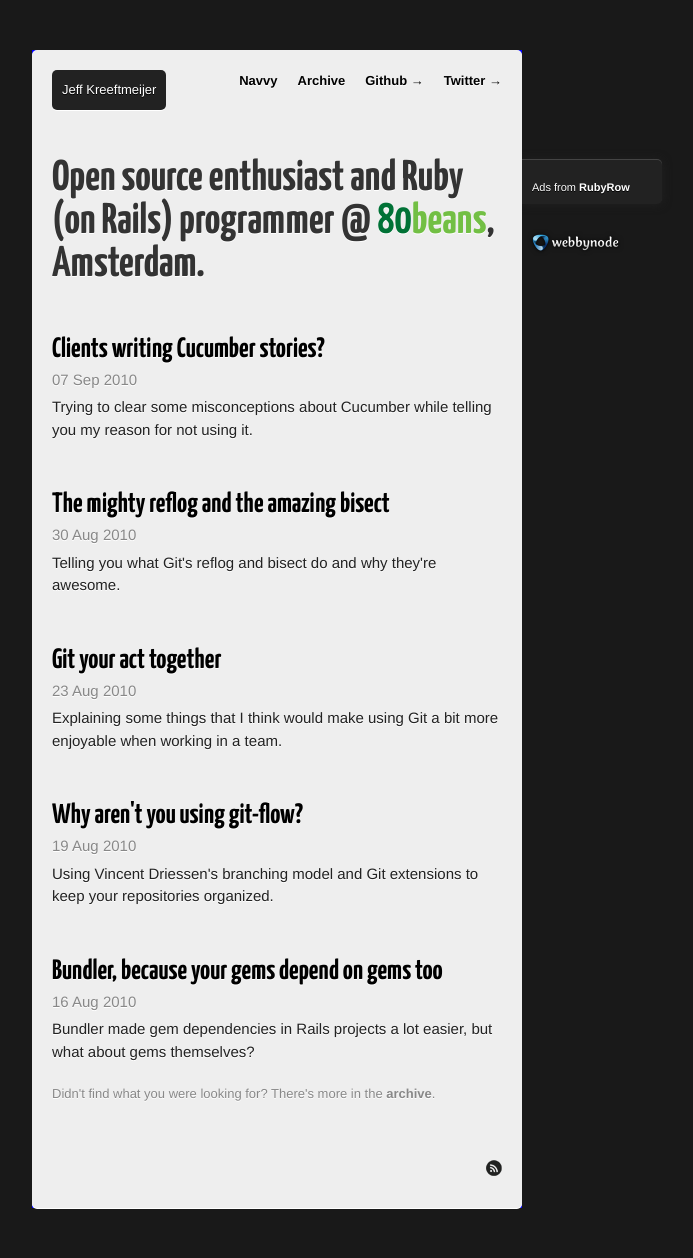
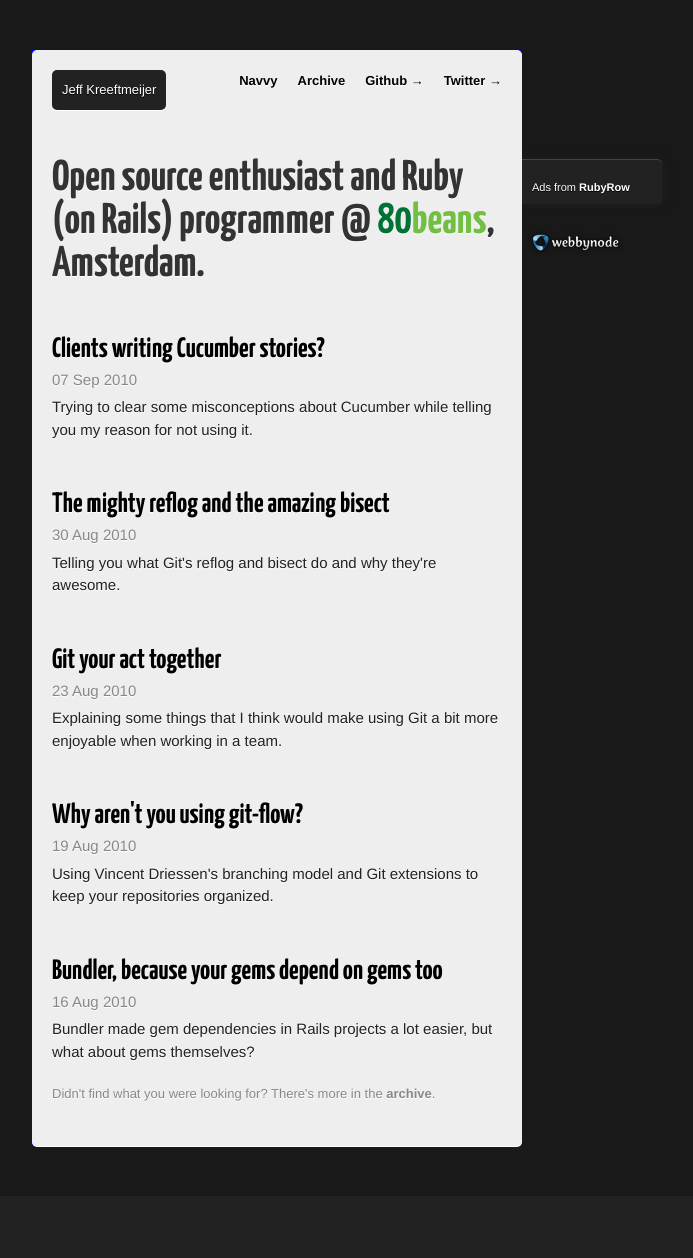
Before and after one commit to jeffkreeftmeijer/jeffkreeftmeijer.com, a Jekyll site: the page built from index.html, in a window 1280 px wide. Shown: the whole page, without its empty margins (363-1056 px from the left). Built offline with Jekyll 4.4.1, drawn with Linux system fonts in a browser that asks for light colours; comment, search, counter and statistics services are not loaded; after the commit the page ends 1196 px from its top, so only the background shows below that.

Commit message:
Removed the footer

```diff
--- a/_layouts/default.html
+++ b/_layouts/default.html
@@ -48,12 +48,6 @@
         </div>
         <h2>{{ page.title }}</h2>
         {{ content }}
-        <div id="footer">
-          <a id="feed" href="http://feeds.feedburner.com/jeffkreeftmeijer">
-            <span class="balloon">subscribe!</span> <img src="/images/feed.png"/>
-          </a>
-          <hr/>
-        </div>
       </div>
 
       <div id="ads">
--- a/css/screen.css
+++ b/css/screen.css
@@ -116,15 +116,6 @@ div#header li
 {
   float:left;
   margin:0 0 0 20px;
-}
-
-div#footer
-{
-  margin: 50px 0 0 0;
-}
-
-div#footer a#feed{
-  float: right;
 }
 
 div.post
```
